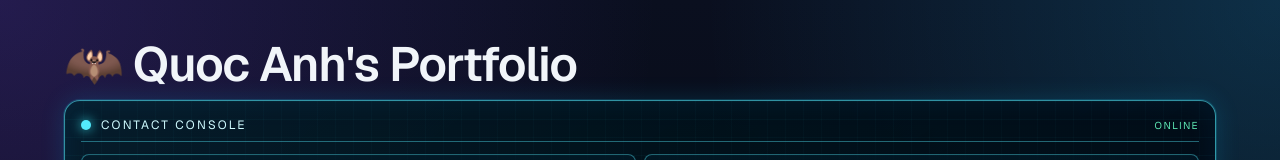
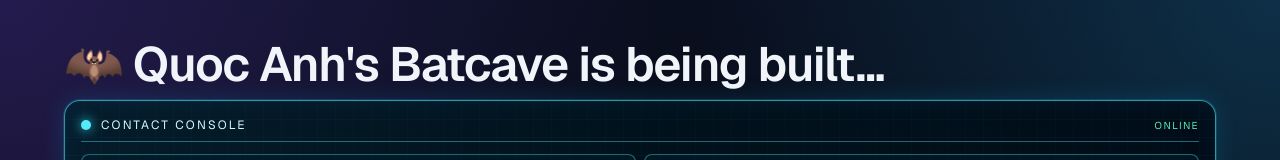
Before and after one commit to quocanhto85/Portfolio-Website, a Next.js app: page / in a window 1280 px wide. Shown: the top 160 px of the page. Built offline with nearby package versions, Linux system fonts and the light colour scheme.

Commit message:
change website title

```diff
--- a/src/app/page.tsx
+++ b/src/app/page.tsx
@@ -50,7 +50,7 @@ export default function Home() {
       <section className="mx-auto flex w-full max-w-6xl flex-col gap-6">
         <header className="flex flex-col gap-3">
           <h1 className="text-4xl font-semibold tracking-tight md:text-5xl">
-            🦇 Quoc Anh&apos;s Portfolio
+            🦇 Quoc Anh&apos;s Batcave is being built...
           </h1>
           <nav className="relative overflow-hidden rounded-2xl border border-cyan-300/60 bg-[linear-gradient(145deg,rgba(0,30,38,0.8),rgba(0,8,18,0.92))] p-4 shadow-[0_0_0_1px_rgba(34,220,255,0.15),0_0_24px_rgba(0,196,255,0.16),inset_0_0_30px_rgba(0,149,255,0.08)]">
             <div className="pointer-events-none absolute inset-0 opacity-35 [background-image:linear-gradient(rgba(88,251,255,0.09)_1px,transparent_1px),linear-gradient(90deg,rgba(88,251,255,0.07)_1px,transparent_1px)] [background-size:18px_18px]" />
```
